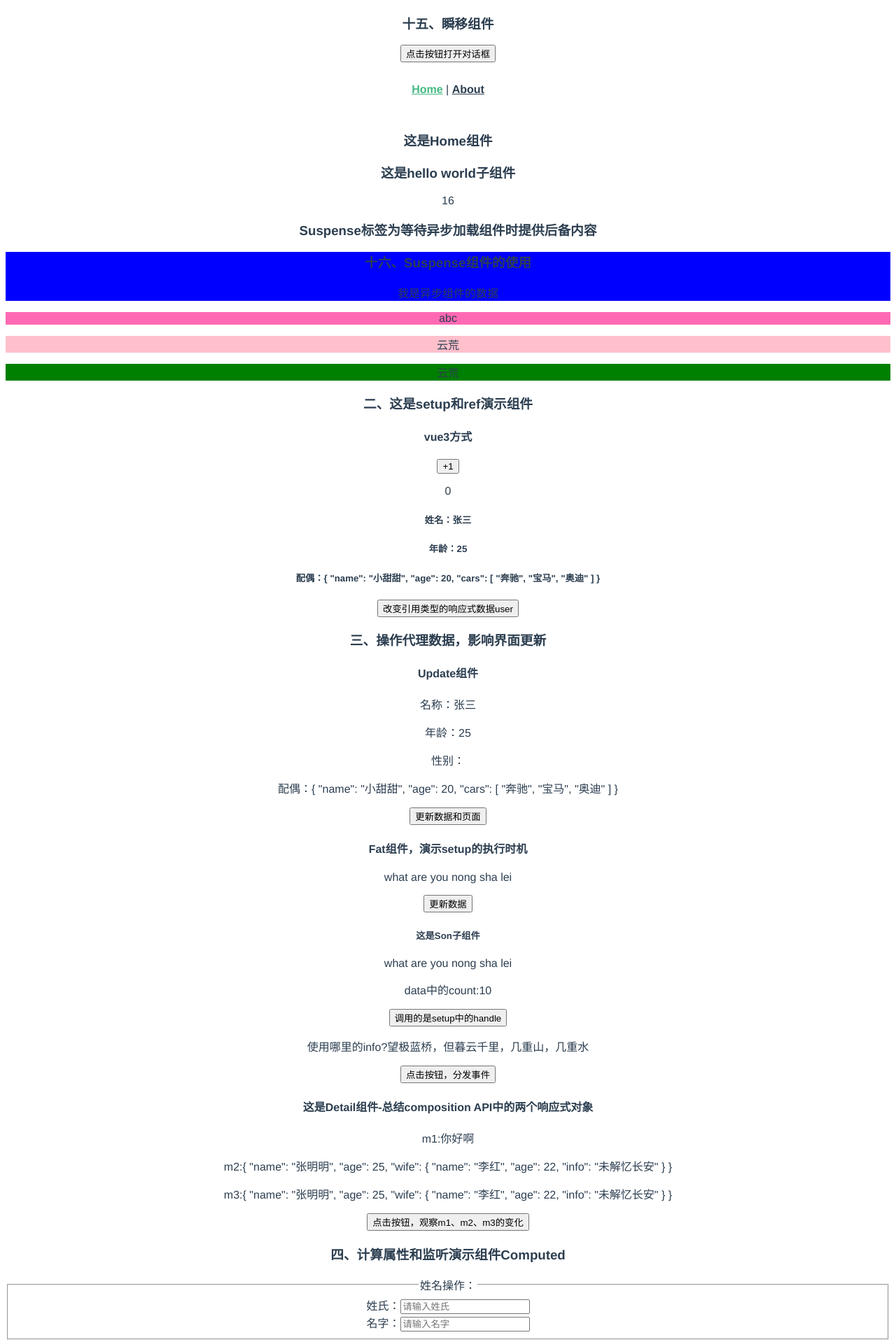
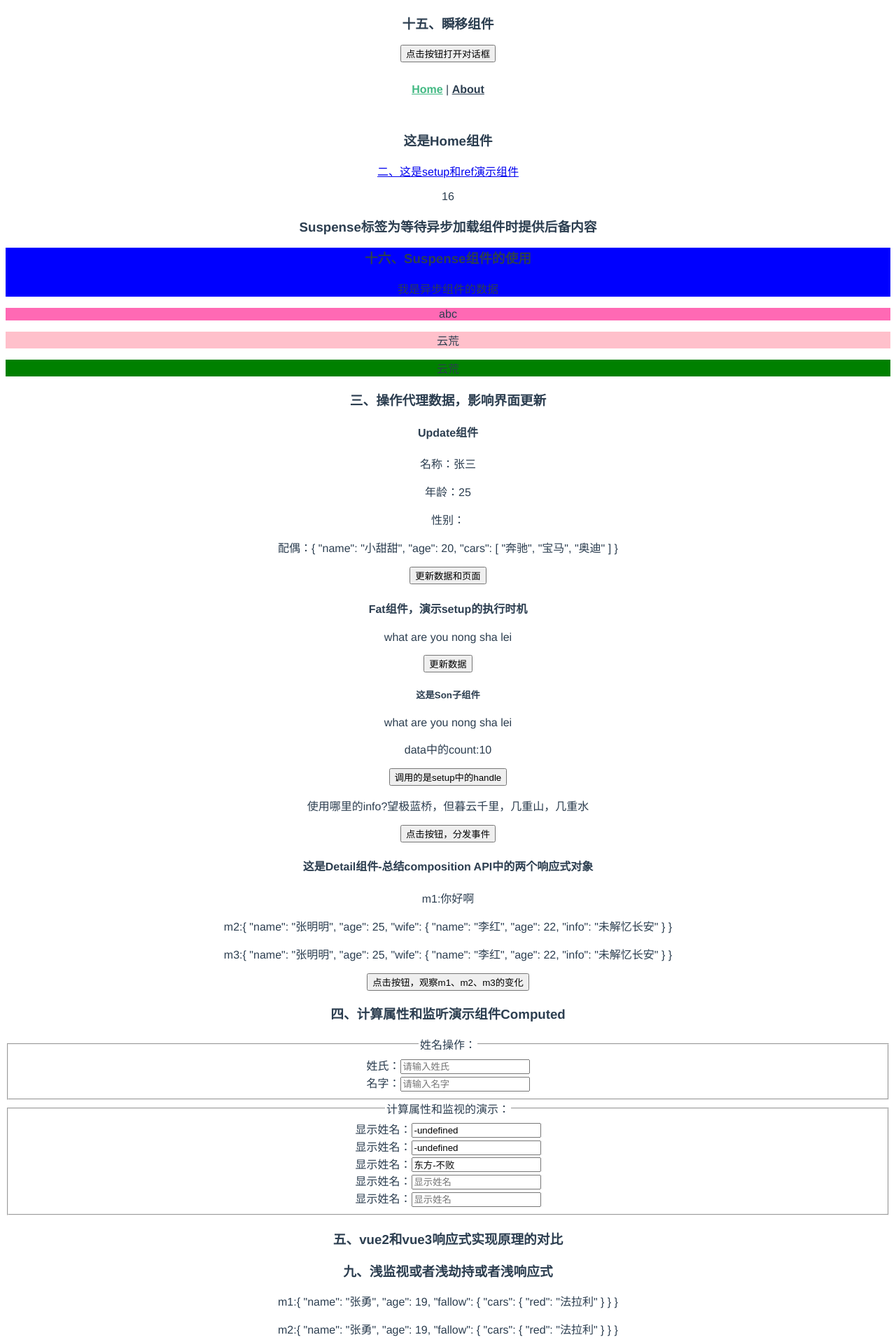
Before and after one commit to bcygsws/vue3_learn, a Vue app: page /#/ in a window 1280 px wide. Shown: the top 1918 px of the page at 70% size. Built offline with nearby package versions, Linux system fonts and the light colour scheme.

Commit message:
:zap: 二、ref和reactive响应式的底层实现原理的异同

```diff
--- a/src/components/HelloWorld.vue
+++ /dev/null
@@ -1,5 +0,0 @@
-<template>
-  <div>
-    <h3>这是hello world子组件</h3>
-  </div>
-</template>
--- a/src/components/custom_ref/useBounceRef.ts
+++ b/src/components/custom_ref/useBounceRef.ts
@@ -1,6 +1,6 @@
-import { customRef } from 'vue';
+import { customRef, Ref } from 'vue';
 // 关于防抖的封装见文档：https://blog.csdn.net/weixin_41246825/article/details/115206682
-export default function useBounceRef<T>(value: T, delay = 200) {
+export default function useBounceRef<T>(value: T, delay = 200): Ref {
   // 定时器是number类型，在setTimeout第一个函数参数内部，清除定时器，timer=null;弱化它的类型约束，定义为any类型
   let timer: any;
   // 返回的是一个Ref类型
--- a/src/components/reactive/VersonReactive.vue
+++ b/src/components/reactive/VersionReactive.vue
@@ -1,5 +1,5 @@
 <template>
-  <h3>四、vue2和vue3响应式实现原理的对比</h3>
+  <h3>五、vue2和vue3响应式实现原理的对比</h3>
 </template>
 <script lang="ts">
 /**
@@ -44,7 +44,6 @@
  */
 import { defineComponent } from 'vue';
 export default defineComponent({
-  name: 'VersionReactive',
-  setup() {}
+  name: 'VersionReactive'
 });
 </script>
--- a/src/components/suspense/Sus.vue
+++ b/src/components/suspense/Sus.vue
@@ -21,7 +21,7 @@
       <template v-slot:fallback><h3>加载中……</h3></template>
     </Suspense>
     <!-- 使用async await的方式 -->
-     <Suspense>
+    <Suspense>
       <template v-slot:default><UseAwait></UseAwait></template>
       <template v-slot:fallback><h3>加载中……</h3></template>
     </Suspense>
--- a/src/components/suspense/UseAsyncCom.vue
+++ b/src/components/suspense/UseAsyncCom.vue
@@ -1,24 +1,22 @@
 <template>
   <div class="use_dynamicImp">
-  <p>{{msg}}</p>
+    <p>{{ msg }}</p>
   </div>
 </template>
 
-<script lang='ts'>
-import { defineComponent} from 'vue'
+<script lang="ts">
+import { defineComponent } from 'vue';
 export default defineComponent({
   name: 'UseAsyncCom',
   setup() {
-
     return {
-     msg:"abc"
-    }
-  },
-})
-
+      msg: 'abc'
+    };
+  }
+});
 </script>
-<style scoped lang='less'>
-  .use_dynamicImp{
-    background-color:hotpink;
-  }
+<style scoped lang="less">
+.use_dynamicImp {
+  background-color: hotpink;
+}
 </style>
--- a/src/components/suspense/UseAwait.vue
+++ b/src/components/suspense/UseAwait.vue
@@ -12,7 +12,7 @@ export default defineComponent({
   async setup() {
     // res.data整体拿到才是json数据，解构出:data
     const { data: data1 } = await axios.get('/data/address.json');
-    console.log(data1);// {name: '雪无痕', address: '云荒', distance: 6666}
+    console.log(data1); // {name: '雪无痕', address: '云荒', distance: 6666}
     return {
       address: data1.address
     };
--- a/src/components/suspense/UseAxios.vue
+++ b/src/components/suspense/UseAxios.vue
@@ -19,7 +19,7 @@ export default defineComponent({
 });
 </script>
 <style scoped lang="less">
-.use_axios{
-  background-color:pink;
+.use_axios {
+  background-color: pink;
 }
 </style>
--- a/src/views/Home.vue
+++ b/src/views/Home.vue
@@ -1,17 +1,19 @@
 <template>
   <h3>这是Home组件</h3>
-  <HelloWorld></HelloWorld>
+  <!-- setup和ref使用演示组件 -->
+  <router-link to="/home/learn">二、这是setup和ref演示组件</router-link>
+  <router-view></router-view>
   <!-- <p>{number}</p> -->
   <!-- 注意：在vue中使用模板是双括号，react中是单括号 -->
   <p>{{ number }}</p>
   <!-- 使用Suspense标签 -->
   <Sus></Sus>
-  <!-- setup和ref使用演示组件 -->
-  <Learn></Learn>
   <Update></Update>
   <Fat></Fat>
   <!-- 计算属性和监听 -->
   <Computed></Computed>
+  <!-- vue2和vue3响应式的处理的不同点 -->
+  <version-reactive></version-reactive>
   <!-- 浅劫持 -->
   <ShallowReactive></ShallowReactive>
   <!-- 只读和浅只读 -->
@@ -29,10 +31,10 @@
 <script lang="ts">
 // vue3的script和setup语法，推荐使用Volar,注意Volar和原来vue2的Vetur是互斥的；使用Volar时，搜索Vetur插件禁用
 // 在Home中定义一个子组件HelloWorld
-import HelloWorld from '../components/HelloWorld.vue';
-import Learn from '../components/setup_ref/Learn.vue';
+
 import Update from '../components/update/Update.vue';
 import Fat from '../components/update/Fat.vue';
+import VersionReactive from '../components/reactive//VersionReactive.vue';
 // 计算属性和监听
 import Computed from '../components/computed/Computed.vue';
 import ShallowReactive from '../components/shallow_reactive/ShallowReactive.vue';
@@ -50,11 +52,10 @@ export default defineComponent({
   name: 'Home',
   components: {
     // 注册一个子组件
-    HelloWorld,
-    Learn,
     Update,
     Fat,
     Computed,
+    VersionReactive,
     ShallowReactive,
     ReadOnlyProperty,
     ToAndMarkRaw,
```
Also changed, not shown: src/router/index.ts (+8 -1 lines), src/components/suspense/UsePromise.vue (line endings or trailing spaces), src/components/teleport/ModalButton.vue (line endings or trailing spaces), 1 other file (tests, documents, lock files or other folders).
